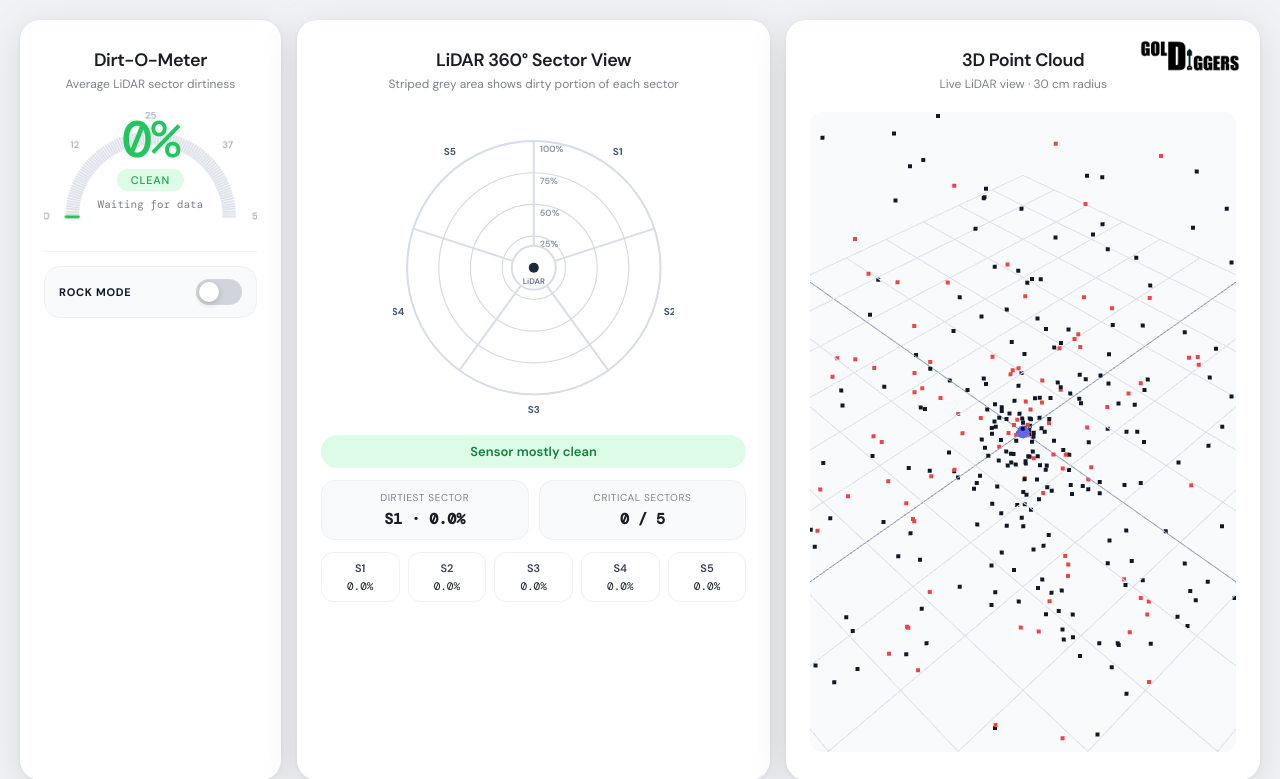
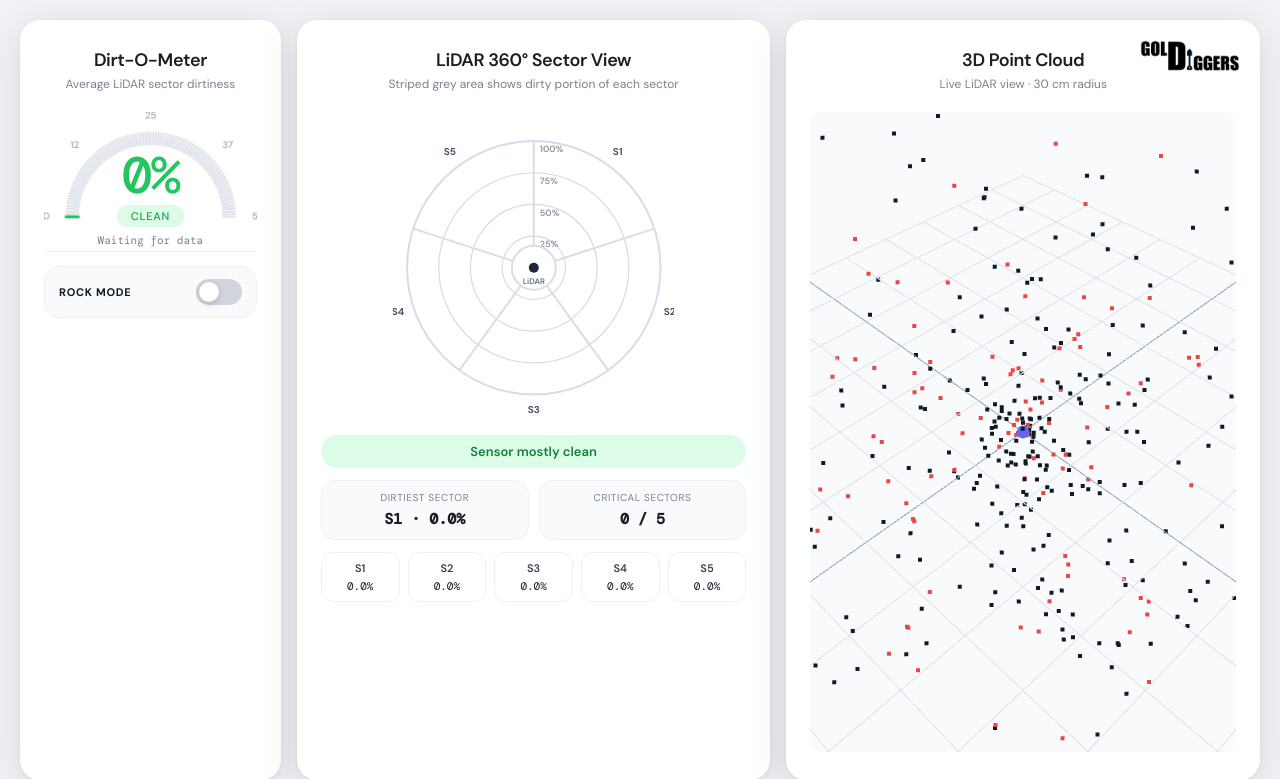
Before and after one commit to MarieMehlfeldt/HackMining2026, a Flask app: page / in a window 1280 px wide. Shown: the top 779 px of the page. Run offline with Flask 3, Linux system fonts and the light colour scheme.

Commit message:
50% fix v2

```diff
--- a/Dirt O Meter/templates/index.html
+++ b/Dirt O Meter/templates/index.html
@@ -103,7 +103,7 @@
     /* Overlaid readout inside the gauge arc */
     .gauge-overlay {
       position: absolute;
-      bottom: 24px;
+      bottom: -12px;
       left: 0;
       right: 0;
       display: flex;
```
